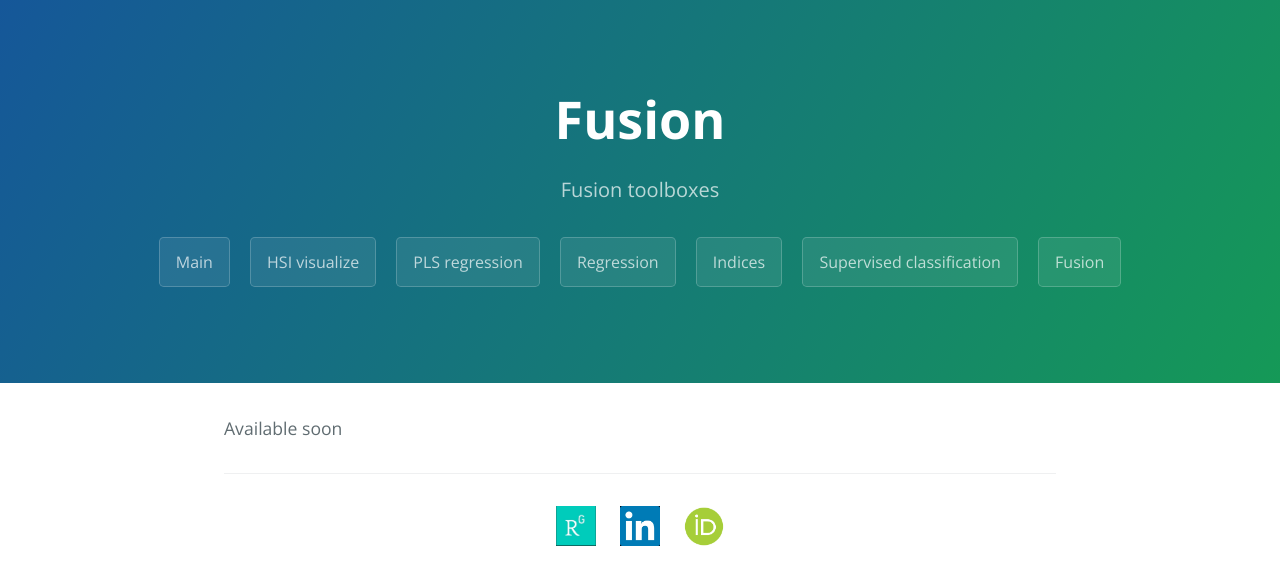
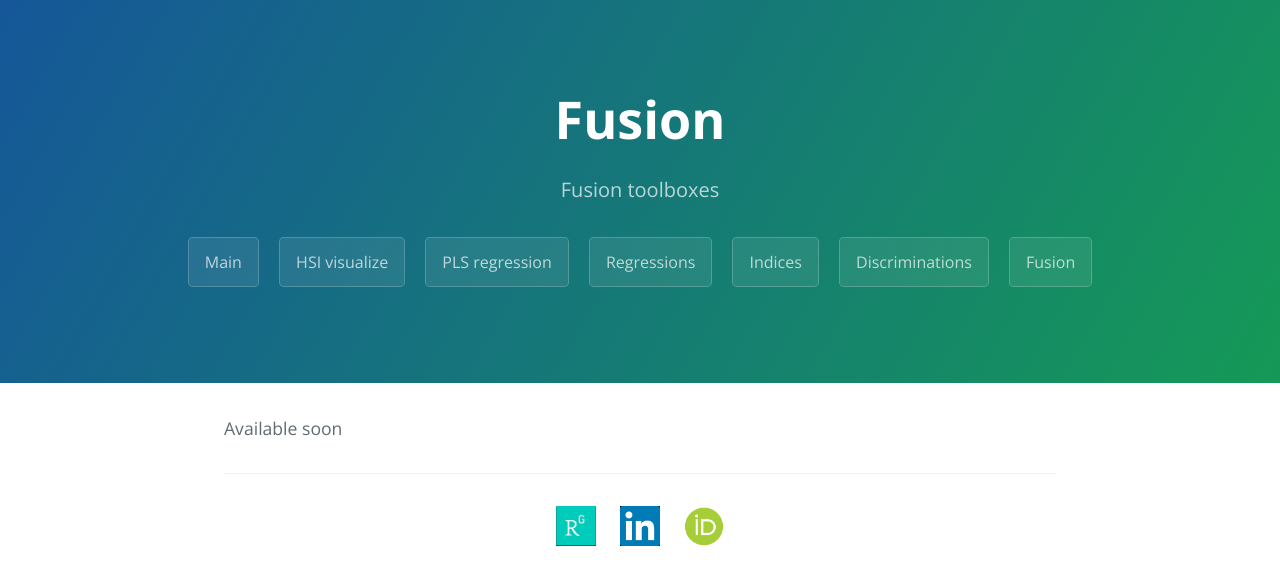
Before and after one commit to JacqKevin/JacqKevin.github.io, a Jekyll site: the page built from Fusion.md, in a window 1280 px wide. Shown: the top 585 px of the page. Built offline with Jekyll 4.4.1, drawn with Linux system fonts in a browser that asks for light colours.

Commit message:
Update pageMatlab.html

```diff
--- a/_layouts/pageMatlab.html
+++ b/_layouts/pageMatlab.html
@@ -35,9 +35,9 @@
 	<a href="https://jacqkevin.github.io/" class="btn" role="button">Main</a>
  	<a href="https://jacqkevin.github.io/HSI_Visualization/" class="btn" role="button">HSI visualize</a>
 	<a href="https://jacqkevin.github.io/HSI_PLSR/" class="btn" role="button">PLS regression</a>
-	<a href="https://jacqkevin.github.io/HSI_Regression/" class="btn" role="button">Regression</a>
+	<a href="https://jacqkevin.github.io/HSI_Regression/" class="btn" role="button">Regressions</a>
 	<a href="https://jacqkevin.github.io/HSI_Spectral_Indices/" class="btn" role="button">Indices</a>
-	<a href="https://jacqkevin.github.io/HSI_SupervisedClassification/" class="btn" role="button">Supervised classification</a>
+	<a href="https://jacqkevin.github.io/HSI_SupervisedClassification/" class="btn" role="button">Discriminations</a>
 	<a href="/Fusion" class="btn" role="button">Fusion</a>
       {% endif %}
     </header>
```
